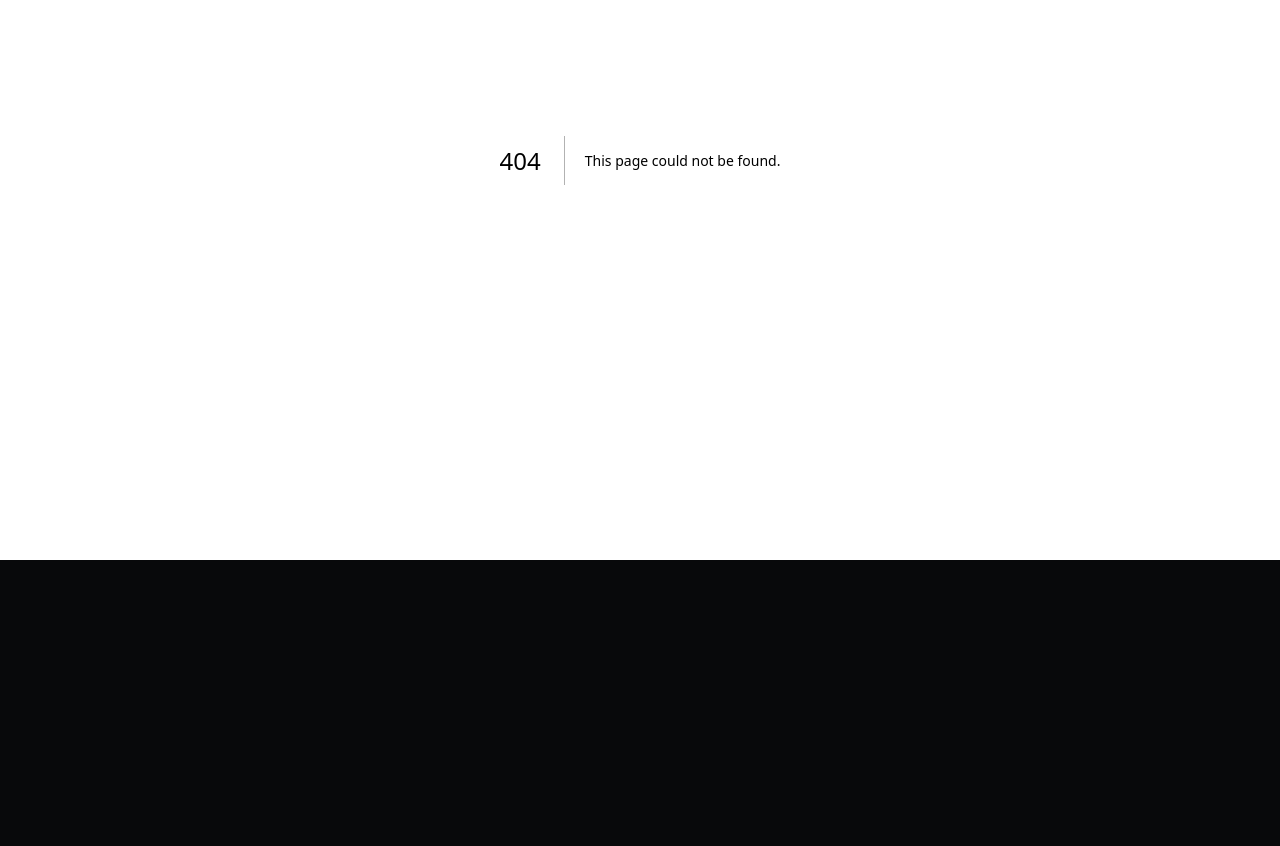
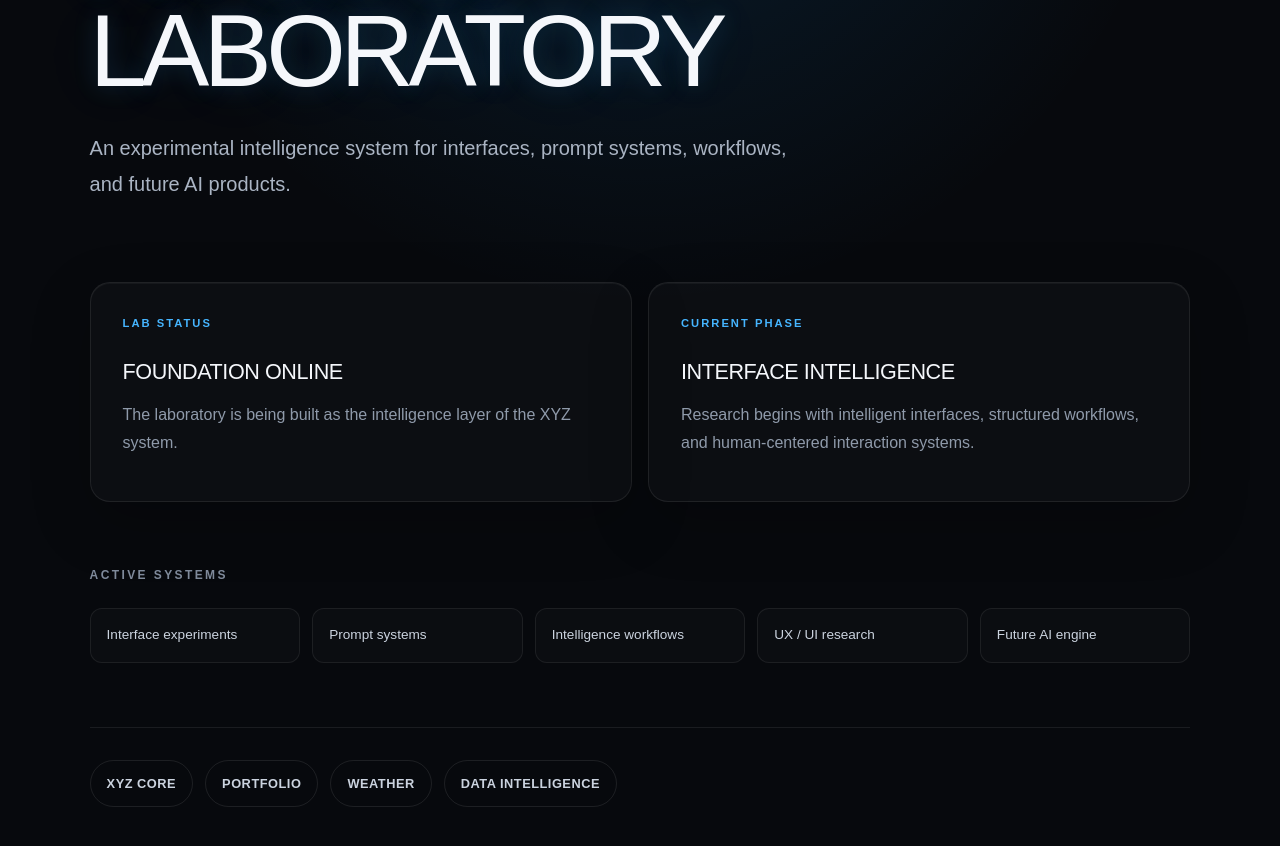
Before and after one commit to ki995483/kimgenius-portfolio, a Next.js app: page /ai in a window 1280 px wide. Before the commit this address had no page. Shown: the part 240-1086 px from the top of the page. Before the commit the page ends 800 px from the top, so only its background shows below. Built offline with nearby package versions, Linux system fonts and the light colour scheme.

Commit message:
Build XYZ AI UX UI laboratory foundation

```diff
--- /dev/null
+++ b/app/ai/ai.module.css
@@ -0,0 +1,166 @@
+.aiPage {
+  min-height: 100vh;
+  padding: 7rem 7vw 5rem;
+  background:
+    radial-gradient(circle at 50% 0%, rgba(21, 157, 255, 0.14), transparent 34rem),
+    #07090d;
+  color: #f5f7fb;
+}
+
+.container {
+  width: min(1180px, 100%);
+  margin: 0 auto;
+}
+
+.header {
+  max-width: 850px;
+  margin-bottom: 5rem;
+}
+
+.eyebrow {
+  margin: 0 0 1.25rem;
+  color: #46b5ff;
+  font-size: 0.75rem;
+  font-weight: 800;
+  letter-spacing: 0.22em;
+}
+
+.title {
+  margin: 0;
+  font-size: clamp(3rem, 8vw, 7rem);
+  line-height: 0.92;
+  letter-spacing: -0.055em;
+  text-transform: uppercase;
+  text-shadow:
+    0 0 24px rgba(70, 181, 255, 0.18),
+    0 0 70px rgba(21, 157, 255, 0.1);
+}
+
+.intro {
+  max-width: 720px;
+  margin: 2rem 0 0;
+  color: #aab4c3;
+  font-size: clamp(1rem, 1.8vw, 1.25rem);
+  line-height: 1.8;
+}
+
+.grid {
+  display: grid;
+  grid-template-columns: repeat(2, minmax(0, 1fr));
+  gap: 1rem;
+  margin-bottom: 4rem;
+}
+
+.panel {
+  min-height: 220px;
+  padding: 2rem;
+  border: 1px solid rgba(255, 255, 255, 0.08);
+  border-radius: 1.25rem;
+  background: rgba(255, 255, 255, 0.025);
+  box-shadow:
+    inset 0 1px 0 rgba(255, 255, 255, 0.04),
+    0 20px 60px rgba(0, 0, 0, 0.22);
+}
+
+.panel:hover {
+  border-color: rgba(70, 181, 255, 0.28);
+  background: rgba(21, 157, 255, 0.035);
+}
+
+.panelLabel {
+  margin: 0 0 1.5rem;
+  color: #46b5ff;
+  font-size: 0.7rem;
+  font-weight: 800;
+  letter-spacing: 0.18em;
+}
+
+.panelTitle {
+  margin: 0 0 0.8rem;
+  font-size: 1.35rem;
+  letter-spacing: -0.02em;
+}
+
+.panelText {
+  margin: 0;
+  color: #8f9aaa;
+  line-height: 1.7;
+}
+
+.systems {
+  margin-bottom: 4rem;
+}
+
+.sectionTitle {
+  margin: 0 0 1.5rem;
+  font-size: 0.75rem;
+  font-weight: 800;
+  letter-spacing: 0.2em;
+  color: #7f8a9b;
+}
+
+.systemList {
+  display: grid;
+  grid-template-columns: repeat(5, minmax(0, 1fr));
+  gap: 0.75rem;
+  padding: 0;
+  margin: 0;
+  list-style: none;
+}
+
+.systemItem {
+  padding: 1rem;
+  border: 1px solid rgba(255, 255, 255, 0.07);
+  border-radius: 0.75rem;
+  color: #cbd3df;
+  font-size: 0.85rem;
+  line-height: 1.5;
+  background: rgba(255, 255, 255, 0.02);
+}
+
+.nav {
+  display: flex;
+  flex-wrap: wrap;
+  gap: 0.75rem;
+  padding-top: 2rem;
+  border-top: 1px solid rgba(255, 255, 255, 0.08);
+}
+
+.nav a {
+  padding: 0.8rem 1rem;
+  border: 1px solid rgba(255, 255, 255, 0.09);
+  border-radius: 999px;
+  color: #cbd3df;
+  text-decoration: none;
+  font-size: 0.8rem;
+  font-weight: 700;
+  letter-spacing: 0.04em;
+  transition:
+    border-color 180ms ease,
+    color 180ms ease,
+    background 180ms ease;
+}
+
+.nav a:hover {
+  border-color: rgba(70, 181, 255, 0.45);
+  color: #ffffff;
+  background: rgba(21, 157, 255, 0.08);
+}
+
+@media (max-width: 800px) {
+  .aiPage {
+    padding: 5rem 1.25rem 3rem;
+  }
+
+  .grid {
+    grid-template-columns: 1fr;
+  }
+
+  .systemList {
+    grid-template-columns: 1fr;
+  }
+
+  .header {
+    margin-bottom: 3rem;
+  }
+}
--- /dev/null
+++ b/app/ai/page.tsx
@@ -0,0 +1,60 @@
+import Link from "next/link";
+import styles from "./ai.module.css";
+
+export default function AILaboratoryPage() {
+  return (
+    <main className={styles.aiPage}>
+      <div className={styles.container}>
+        <header className={styles.header}>
+          <p className={styles.eyebrow}>XYZ / KIMGENIUS — SYSTEM 05</p>
+
+          <h1 className={styles.title}>AI / UX-UI LABORATORY</h1>
+
+          <p className={styles.intro}>
+            An experimental intelligence system for interfaces, prompt
+            systems, workflows, and future AI products.
+          </p>
+        </header>
+
+        <section className={styles.grid}>
+          <article className={styles.panel}>
+            <p className={styles.panelLabel}>LAB STATUS</p>
+            <h2 className={styles.panelTitle}>FOUNDATION ONLINE</h2>
+            <p className={styles.panelText}>
+              The laboratory is being built as the intelligence layer of the
+              XYZ system.
+            </p>
+          </article>
+
+          <article className={styles.panel}>
+            <p className={styles.panelLabel}>CURRENT PHASE</p>
+            <h2 className={styles.panelTitle}>INTERFACE INTELLIGENCE</h2>
+            <p className={styles.panelText}>
+              Research begins with intelligent interfaces, structured
+              workflows, and human-centered interaction systems.
+            </p>
+          </article>
+        </section>
+
+        <section className={styles.systems}>
+          <h2 className={styles.sectionTitle}>ACTIVE SYSTEMS</h2>
+
+          <ul className={styles.systemList}>
+            <li className={styles.systemItem}>Interface experiments</li>
+            <li className={styles.systemItem}>Prompt systems</li>
+            <li className={styles.systemItem}>Intelligence workflows</li>
+            <li className={styles.systemItem}>UX / UI research</li>
+            <li className={styles.systemItem}>Future AI engine</li>
+          </ul>
+        </section>
+
+        <nav className={styles.nav} aria-label="XYZ systems">
+          <Link href="/">XYZ CORE</Link>
+          <Link href="/portfolio">PORTFOLIO</Link>
+          <Link href="/weather">WEATHER</Link>
+          <Link href="/data-intelligence">DATA INTELLIGENCE</Link>
+        </nav>
+      </div>
+    </main>
+  );
+}
```
